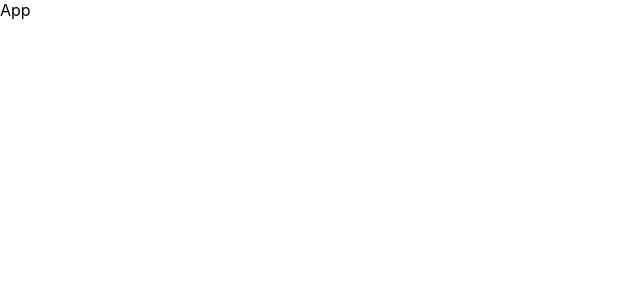
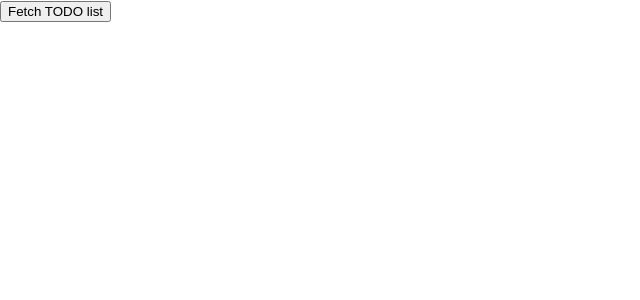
Before and after one commit to tayutaedomo/react-typescript-sandbox, a React (Create React App) app: page / in a window 1280 px wide. Shown: the top 300 px of the page, without its empty margins (0-640 px from the left). Built offline with nearby package versions, Linux system fonts and the light colour scheme.

Commit message:
add: Practice2 component

```diff
--- a/src/App.tsx
+++ b/src/App.tsx
@@ -1,7 +1,12 @@
 import React from 'react';
+import Practice2 from './components/practice2/Practice2';
 
 function App() {
-  return <div>App</div>;
+  return (
+    <div>
+      <Practice2 />
+    </div>
+  );
 }
 
 export default App;
--- /dev/null
+++ b/src/components/practice2/Practice2.tsx
@@ -0,0 +1,39 @@
+import React, { useState } from 'react';
+import axios from 'axios';
+import { tokenToString } from 'typescript';
+import Todo from './Todo';
+
+type TodoType = {
+  userId: number;
+  id: number;
+  title: string;
+  completed: boolean;
+};
+
+function Practice2() {
+  const [todos, setTodos] = useState<Array<TodoType>>([]);
+
+  const onClickFetchData = () => {
+    axios
+      .get<Array<TodoType>>('https://jsonplaceholder.typicode.com/todos')
+      .then((res) => {
+        setTodos(res.data);
+      });
+  };
+
+  return (
+    <div>
+      <button onClick={onClickFetchData}>Fetch TODO list</button>
+      {todos.map((todo) => (
+        <Todo
+          key={todo.id}
+          title={todo.title}
+          userId={todo.userId}
+          completed={todo.completed}
+        />
+      ))}
+    </div>
+  );
+}
+
+export default Practice2;
--- /dev/null
+++ b/src/components/practice2/Todo.tsx
@@ -0,0 +1,16 @@
+import React from 'react';
+
+type TodoType = {
+  userId: number;
+  title: string;
+  completed?: boolean;
+};
+
+const Todo = (props: TodoType) => {
+  const { title, userId, completed = false } = props;
+  const completeMark = completed ? '[x]' : '[ ]';
+
+  return <p>{`${completeMark} ${title}(User:${userId})`}</p>;
+};
+
+export default Todo;
```
Also changed, not shown: tsconfig.json (+3 -9 lines).
